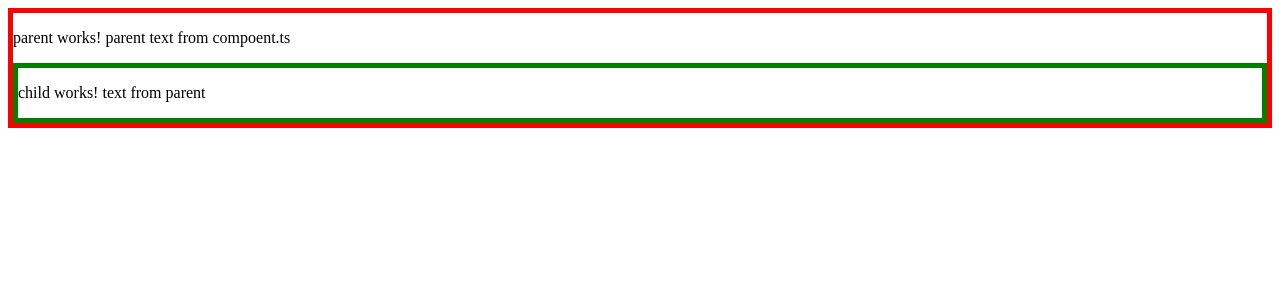
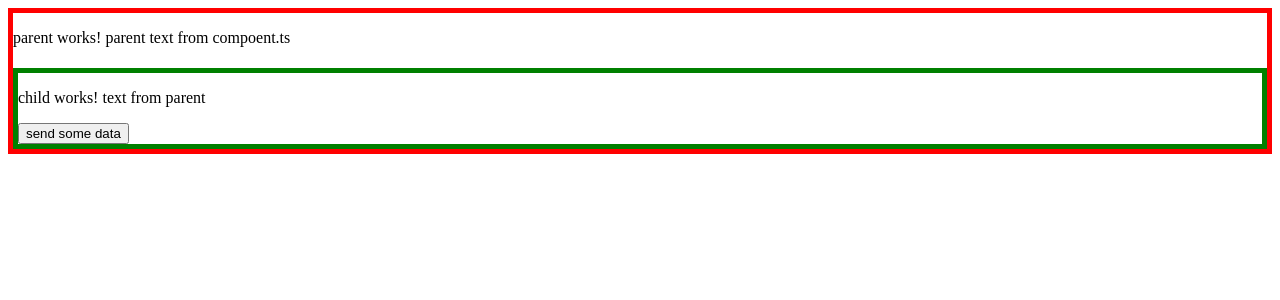
Before and after one commit to valeri879/val-do-angular, an Angular app: page / in a window 1280 px wide. Shown: the top 300 px of the page. Built offline with nearby package versions, Linux system fonts and the light colour scheme.

Commit message:
output decorator

```diff
--- a/src/app/child/child.component.html
+++ b/src/app/child/child.component.html
@@ -1 +1,2 @@
 <p>child works! {{textFromParent}}</p>
+<button (click)="sendData()">send some data</button>
--- a/src/app/child/child.component.ts
+++ b/src/app/child/child.component.ts
@@ -1,4 +1,4 @@
-import { Component, Input, OnInit } from '@angular/core';
+import { Component, EventEmitter, Input, OnInit, Output } from '@angular/core';
 
 @Component({
   selector: 'app-child',
@@ -8,10 +8,15 @@ import { Component, Input, OnInit } from '@angular/core';
 export class ChildComponent implements OnInit {
 
   @Input() public textFromParent: string = '';
+  @Output() public dataFromChild: EventEmitter<any> = new EventEmitter();
 
   constructor() { }
 
   ngOnInit(): void {
   }
 
+  sendData() {
+    this.dataFromChild.emit(`hello from child component`);
+  }
+
 }
--- a/src/app/parent/parent.component.html
+++ b/src/app/parent/parent.component.html
@@ -1,2 +1,3 @@
 <p>parent works! {{parentText}}</p>
-<app-child [textFromParent]="textFromParent"></app-child>
+<h4>{{textFromChild}}</h4>
+<app-child (dataFromChild)="dataFromChild($event)" [textFromParent]="textFromParent"></app-child>
--- a/src/app/parent/parent.component.ts
+++ b/src/app/parent/parent.component.ts
@@ -9,10 +9,15 @@ export class ParentComponent implements OnInit {
 
   public parentText: string = 'parent text from compoent.ts';
   public textFromParent: string = 'text from parent';
+  public textFromChild: string = '';
 
   constructor() { }
 
   ngOnInit(): void {
   }
 
+  dataFromChild($event: any) {
+    this.textFromChild = $event;
+  }
+
 }
```
